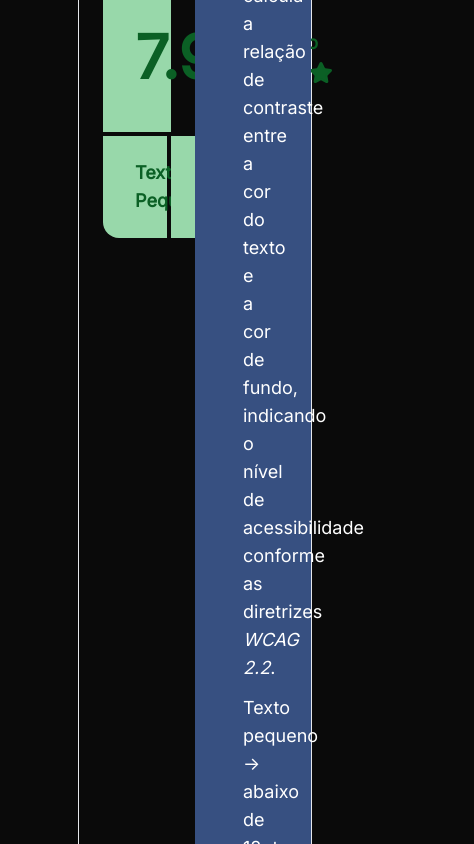
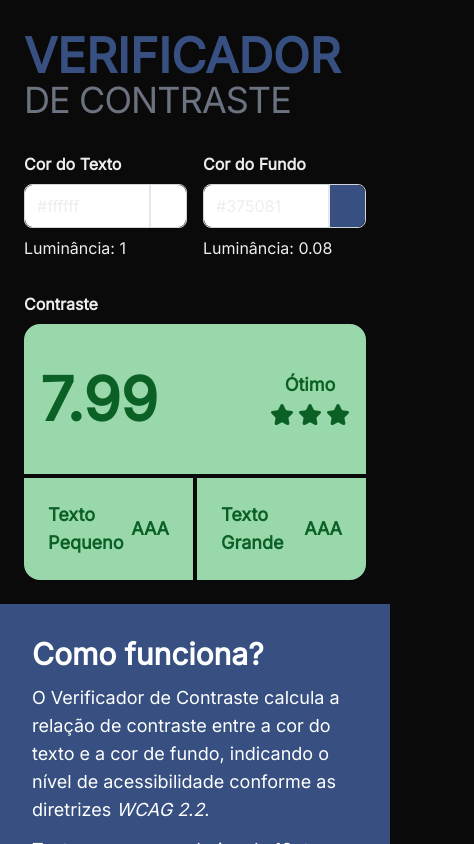
Before and after one commit to lucaskevyn/verificador-contraste, a Next.js app: page / in a window 390 px wide. Shown: the top 844 px of the page, 474 px wide, since content can reach past the window. Built offline with nearby package versions, Linux system fonts and the light colour scheme.

Commit message:
feat: adicionar responsividade

```diff
--- a/app/page.tsx
+++ b/app/page.tsx
@@ -52,17 +52,17 @@ export default function Home() {
   }
 
   return (
-    <main className="w-full h-screen justify-center items-center flex flex-col">
-      <div className="flex flex-col w-3/5 gap-6 font-bold">
-        <h1 className="w-full text-6xl flex flex-col text-azulTexto">
+    <main className="w-full md:h-screen md:justify-center items-center flex flex-col">
+      <div className="flex flex-col gap-2 md:gap-6 font-bold md:p-12 xl:p-32 2xl:px-60">
+        <h1 className="w-full text-5xl md:text-6xl flex flex-col text-azulTexto pt-8 pl-6 md:p-0">
           VERIFICADOR
           <br />{" "}
-          <span className="text-5xl font-normal tracking-tight text-azulClaroTexto">
+          <span className="text-4xl md:text-5xl font-normal tracking-tight text-azulClaroTexto">
             DE CONTRASTE
           </span>
         </h1>
-        <div className="flex rounded-2xl border">
-          <div className="flex flex-col w-1/2 p-6 gap-8">
+        <div className="flex flex-col md:flex-row md:rounded-2xl md:border">
+          <div className="flex flex-col md:w-1/2 p-6 gap-8">
             <div className="flex gap-4">
               <Seletor
                 titulo="Cor do Texto"
@@ -81,9 +81,9 @@ export default function Home() {
             </div>
             <div className="flex flex-col gap-2">
               <span className="">Contraste</span>
-              <div className="flex flex-col h-64 gap-1  text-lg">
+              <div className="flex flex-col h-64 gap-1 text-lg">
                 <div
-                  className={`flex h-3/5 rounded-t-2xl p-8 justify-between items-center ${
+                  className={`flex h-3/5 rounded-t-2xl p-4 lg:p-8 justify-between items-center ${
                     nivel === 3
                       ? "bg-verde text-verdeTexto"
                       : nivel === 2
@@ -120,7 +120,7 @@ export default function Home() {
                 </div>
                 <div className="flex h-2/5 gap-1">
                   <div
-                    className={`flex w-1/2 rounded-bl-2xl p-8 justify-between items-center ${
+                    className={`flex w-1/2 rounded-bl-2xl p-6 lg:p-8 justify-between items-center ${
                       nivel === 3
                         ? "bg-verde text-verdeTexto"
                         : nivel === 2
@@ -134,7 +134,7 @@ export default function Home() {
                     </span>
                   </div>
                   <div
-                    className={`flex w-1/2 rounded-br-2xl p-8 justify-between items-center ${
+                    className={`flex w-1/2 rounded-br-2xl p-6 lg:p-8 justify-between items-center ${
                       nivel > 1
                         ? "bg-verde text-verdeTexto"
                         : nivel === 1
@@ -150,7 +150,7 @@ export default function Home() {
             </div>
           </div>
           <div
-            className={`flex flex-col justify-center w-1/2 rounded-r-2xl p-12 gap-3`}
+            className={`flex flex-col justify-center md:w-1/2 md:rounded-r-2xl p-8 lg:p-12 gap-3`}
             style={{ backgroundColor: cores.fundo, color: cores.texto }}
           >
             <h2 className="text-3xl">Como funciona?</h2>
```
